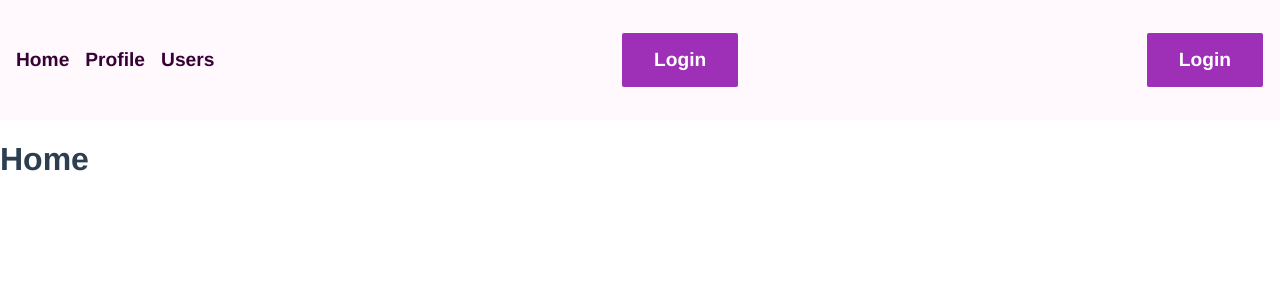
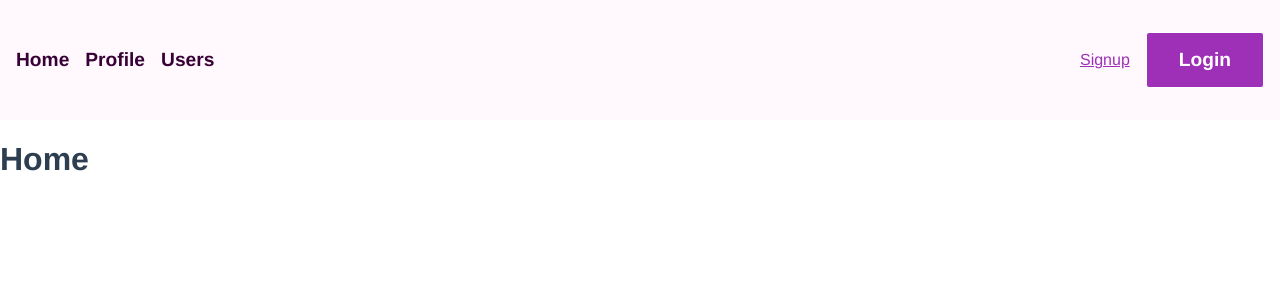
Before and after one commit to brantac/crud-vue3-express-mariadb, a Vue app in the folder frontend/: page /login in a window 1280 px wide. Shown: the top 300 px of the page. Built offline with nearby package versions, Linux system fonts and the light colour scheme.

Commit message:
move login button to Navbar component

```diff
--- a/frontend/src/App.vue
+++ b/frontend/src/App.vue
@@ -8,9 +8,6 @@ const isLoggedIn = ref(false);
 <template>
   <header class="navbar">
     <Navbar />
-    <!-- Login button -->
-    <router-link class="login-btn" v-if="!isLoggedIn" to="/login">Login</router-link>
-    <!-- /Login button -->
   </header>
   <router-view></router-view>
 </template>
@@ -31,20 +28,10 @@ html, body {
 .navbar {
   display: flex;
   flex-direction: row;
+  flex-wrap: wrap;
   justify-content: space-between;
   align-items: center;
   background: rgb(255, 249, 254);
   padding: 2rem 1rem;
 }
-.login-btn {
-  text-decoration: none;
-  background: #9e30b7;
-  color: white;
-  border: 1px solid white;
-  padding: 1rem 2rem;
-  font-size: 1.2rem;
-  font-weight: bold;
-  border-radius: 3px;
-  cursor: pointer;
-}
 </style>
--- a/frontend/src/components/Navbar.vue
+++ b/frontend/src/components/Navbar.vue
@@ -6,9 +6,12 @@
         <li><router-link to="/users">Users</router-link></li>
       </ul>
     </nav>
-    <!-- Login button -->
-    <router-link class="login-btn" to="/login">Login</router-link>
-    <!-- /Login button -->
+    <!-- Login/Signup button -->
+    <div class="login-signup-btns">
+        <router-link class="signup-btn" to="/signup">Signup</router-link>
+        <router-link class="login-btn" to="/login">Login</router-link>
+    </div>
+    <!-- /Login/Signup button -->
 </template>
 
 <script setup lang="ts">
@@ -31,4 +34,24 @@ nav a {
   font-size: 1.2rem;
   font-weight: bold;
 }
+.login-signup-btns {
+    display: flex;
+    flex-direction: row;
+    align-items: center;
+    gap: 1rem;
+}
+.login-btn {
+  text-decoration: none;
+  background: #9e30b7;
+  color: white;
+  border: 1px solid white;
+  padding: 1rem 2rem;
+  font-size: 1.2rem;
+  font-weight: bold;
+  border-radius: 3px;
+  cursor: pointer;
+}
+.signup-btn {
+    color: #9e30b7;
+}
 </style>
```
